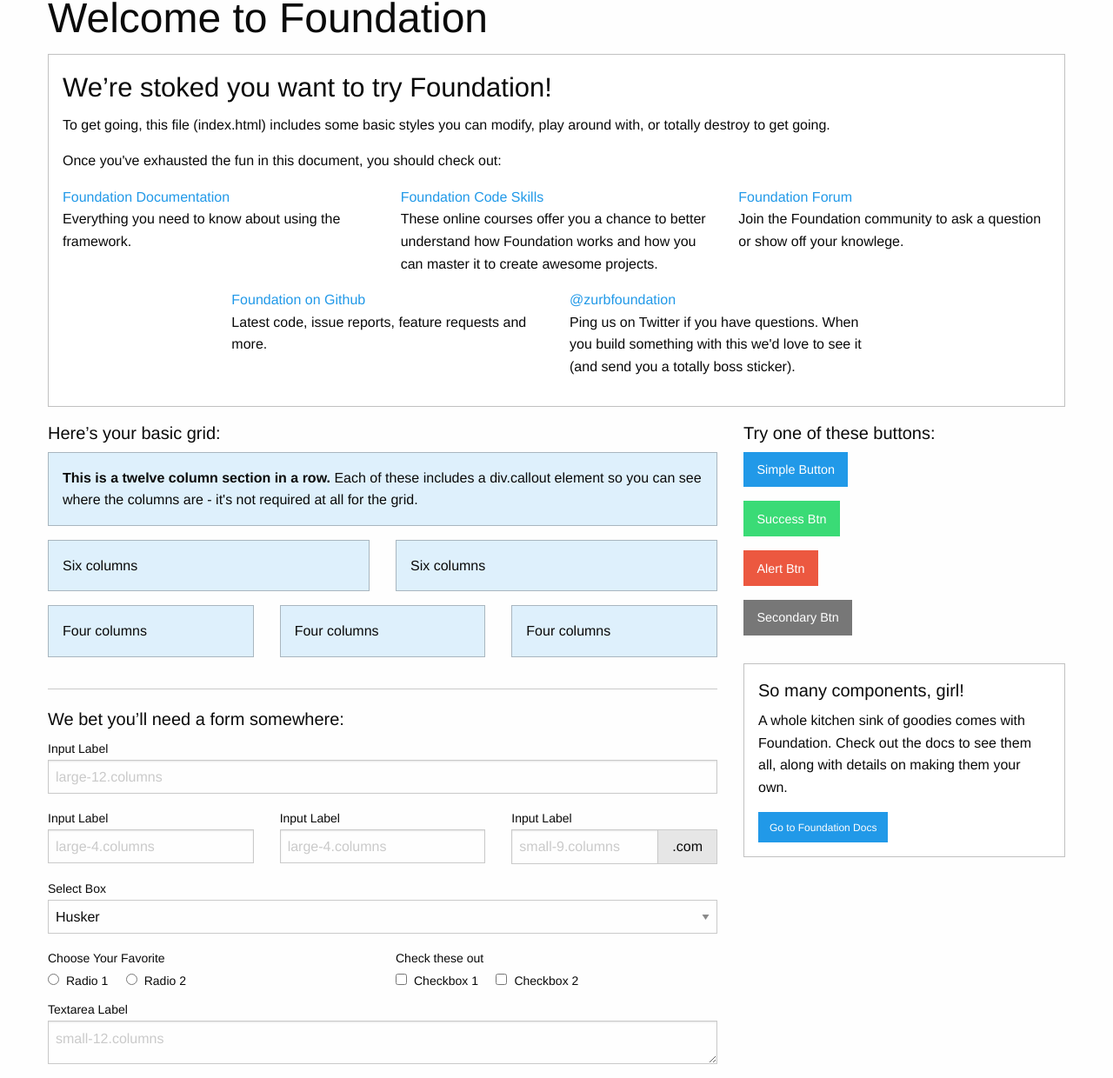
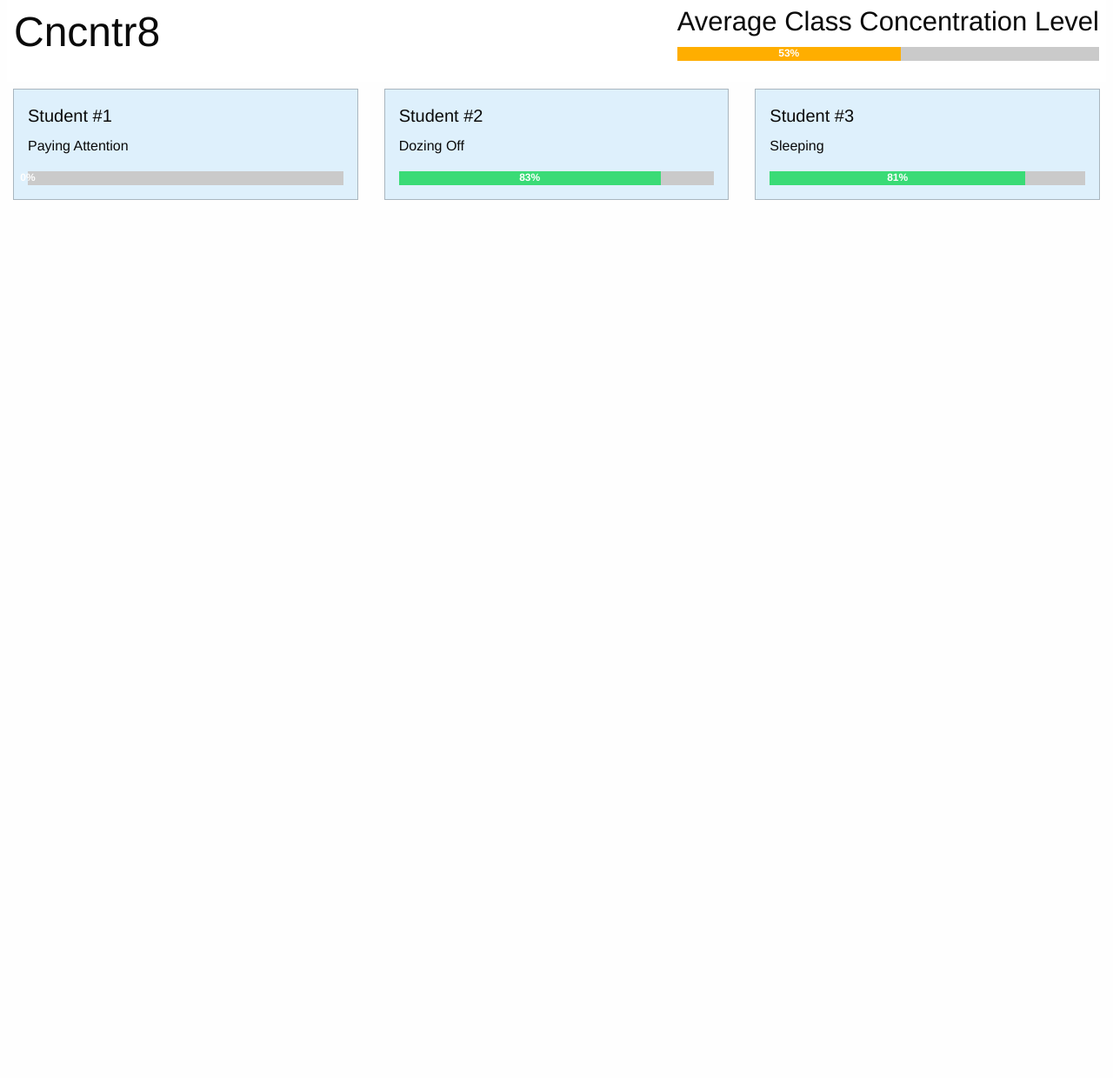
Before and after one commit to cncntr8/cncntr8-client, a plain HTML site: page index.html in a window 1280 px wide. Shown: the part 13-1253 px from the top of the page at 87% size. After the commit the page ends 808 px from the top, so only its background shows below. Drawn offline with nearby package versions, Linux system fonts and the light colour scheme; some icons are missing.

Commit message:
added random generated scores and classification code

```diff
--- a/index.html
+++ b/index.html
@@ -1,169 +1,75 @@
 <!doctype html>
-<html class="no-js" lang="en" dir="ltr">
+<html class="no-js" lang="en">
+
 <head>
-    <meta charset="utf-8">
-    <meta http-equiv="x-ua-compatible" content="ie=edge">
-    <meta name="viewport" content="width=device-width, initial-scale=1.0">
-    <title>Foundation for Sites</title>
+    <meta charset="utf-8" />
+    <meta name="viewport" content="width=device-width, initial-scale=1.0" />
+    <title>cncntr8</title>
     <link rel="stylesheet" href="css/foundation.css">
     <link rel="stylesheet" href="css/app.css">
+    <link href='http://cdnjs.cloudflare.com/ajax/libs/foundicons/3.0.0/foundation-icons.css' rel='stylesheet' type='text/css'>
+
 </head>
+
 <body>
-    <div class="row">
-      <div class="large-12 columns">
-        <h1>Welcome to Foundation</h1>
+
+    <div class="top-bar">
+        <div class="top-bar-left">
+            <h1>Cncntr8</h1>
+        </div>
+        <div class="top-bar-right">
+            <h3>Average Class Concentration Level</h3>
+            <div class="progress" role="progressbar" tabindex="0" aria-valuenow="20" aria-valuemin="0" aria-valuetext="0 percent" aria-valuemax="100">
+			  				<span class="progress-meter" style="width: 25%">
+			    				<p class="progress-meter-text">25%</p>
+			  				</span>
+						</div>
+
         </div>
     </div>
+        <div class="large-4 medium-4 small-4 columns">
+            <div class="primary callout">
+              <h5>Student #1</h5>
+			  <p>Paying Attention</p>
 
-    <div class="row">
-      <div class="large-12 columns">
-        <div class="callout">
-          <h3>We&rsquo;re stoked you want to try Foundation! </h3>
-          <p>To get going, this file (index.html) includes some basic styles you can modify, play around with, or totally destroy to get going.</p>
-          <p>Once you've exhausted the fun in this document, you should check out:</p>
-          <div class="row">
-            <div class="large-4 medium-4 columns">
-              <p><a href="http://foundation.zurb.com/docs">Foundation Documentation</a><br />Everything you need to know about using the framework.</p>
-            </div>
-            <div class="large-4 medium-4 columns">
-              <p><a href="http://zurb.com/university/code-skills">Foundation Code Skills</a><br />These online courses offer you a chance to better understand how Foundation works and how you can master it to create awesome projects.</p>
-            </div>
-            <div class="large-4 medium-4 columns">
-              <p><a href="http://foundation.zurb.com/forum">Foundation Forum</a><br />Join the Foundation community to ask a question or show off your knowlege.</p>
-            </div>
-          </div>
-          <div class="row">
-            <div class="large-4 medium-4 medium-push-2 columns">
-              <p><a href="http://github.com/zurb/foundation">Foundation on Github</a><br />Latest code, issue reports, feature requests and more.</p>
-            </div>
-            <div class="large-4 medium-4 medium-pull-2 columns">
-              <p><a href="https://twitter.com/ZURBfoundation">@zurbfoundation</a><br />Ping us on Twitter if you have questions. When you build something with this we'd love to see it (and send you a totally boss sticker).</p>
-            </div>
-          </div>
+			   <div class="progress" role="progressbar" tabindex="0" aria-valuenow="20" aria-valuemin="0" aria-valuetext="0 percent" aria-valuemax="100">
+			  				<span class="progress-meter" style="width: 75%">
+			    				<p class="progress-meter-text">75%</p>
+			  				</span>
 						</div>
 			        </div>
             </div>
 
-    <div class="row">
-      <div class="large-8 medium-8 columns">
-        <h5>Here&rsquo;s your basic grid:</h5>
-        <!-- Grid Example -->
-
-        <div class="row">
-          <div class="large-12 columns">
-            <div class="primary callout">
-              <p><strong>This is a twelve column section in a row.</strong> Each of these includes a div.callout element so you can see where the columns are - it's not required at all for the grid.</p>
-            </div>
-          </div>
-        </div>
-        <div class="row">
-          <div class="large-6 medium-6 columns">
-            <div class="primary callout">
-              <p>Six columns</p>
-            </div>
-          </div>
-          <div class="large-6 medium-6 columns">
-            <div class="primary callout">
-              <p>Six columns</p>
-            </div>
-          </div>
-        </div>
-        <div class="row">
     <div class="large-4 medium-4 small-4 columns">
             <div class="primary callout">
-              <p>Four columns</p>
-            </div>
-          </div>
-          <div class="large-4 medium-4 small-4 columns">
-            <div class="primary callout">
-              <p>Four columns</p>
-            </div>
-          </div>
-          <div class="large-4 medium-4 small-4 columns">
-            <div class="primary callout">
-              <p>Four columns</p>
+              <h5>Student #2</h5>
+			  <p>Dozing Off</p>
+
+			   <div class="progress" role="progressbar" tabindex="0" aria-valuenow="20" aria-valuemin="0" aria-valuetext="0 percent" aria-valuemax="100">
+			  				<span class="progress-meter" style="width: 50%">
+			    				<p class="progress-meter-text">50%</p>
+			  				</span>
 						</div>
 			        </div>
             </div>
 
-        <hr />
+    <div class="large-4 medium-4 small-4 columns">
+            <div class="primary callout">
+              <h5>Student #3</h5>
+			  <p>Sleeping</p>
 
-        <h5>We bet you&rsquo;ll need a form somewhere:</h5>
-        <form>
-          <div class="row">
-            <div class="large-12 columns">
-              <label>Input Label</label>
-              <input type="text" placeholder="large-12.columns" />
-            </div>
-          </div>
-          <div class="row">
-            <div class="large-4 medium-4 columns">
-              <label>Input Label</label>
-              <input type="text" placeholder="large-4.columns" />
-            </div>
-            <div class="large-4 medium-4 columns">
-              <label>Input Label</label>
-              <input type="text" placeholder="large-4.columns" />
-            </div>
-            <div class="large-4 medium-4 columns">
-              <div class="row collapse">
-                <label>Input Label</label>
-                <div class="input-group">
-                  <input type="text" placeholder="small-9.columns" class="input-group-field" />
-                  <span class="input-group-label">.com</span>
-                </div>
-              </div>
-            </div>
-          </div>
-          <div class="row">
-            <div class="large-12 columns">
-              <label>Select Box</label>
-              <select>
-                <option value="husker">Husker</option>
-                <option value="starbuck">Starbuck</option>
-                <option value="hotdog">Hot Dog</option>
-                <option value="apollo">Apollo</option>
-              </select>
-            </div>
-          </div>
-          <div class="row">
-            <div class="large-6 medium-6 columns">
-              <label>Choose Your Favorite</label>
-              <input type="radio" name="pokemon" value="Red" id="pokemonRed"><label for="pokemonRed">Radio 1</label>
-              <input type="radio" name="pokemon" value="Blue" id="pokemonBlue"><label for="pokemonBlue">Radio 2</label>
-            </div>
-            <div class="large-6 medium-6 columns">
-              <label>Check these out</label>
-              <input id="checkbox1" type="checkbox"><label for="checkbox1">Checkbox 1</label>
-              <input id="checkbox2" type="checkbox"><label for="checkbox2">Checkbox 2</label>
-            </div>
-          </div>
-          <div class="row">
-            <div class="large-12 columns">
-              <label>Textarea Label</label>
-              <textarea placeholder="small-12.columns"></textarea>
-            </div>
-          </div>
-        </form>
-      </div>
-
-      <div class="large-4 medium-4 columns">
-        <h5>Try one of these buttons:</h5>
-        <p><a href="#" class="button">Simple Button</a><br/>
-        <a href="#" class="success button">Success Btn</a><br/>
-        <a href="#" class="alert button">Alert Btn</a><br/>
-        <a href="#" class="secondary button">Secondary Btn</a></p>
-        <div class="callout">
-          <h5>So many components, girl!</h5>
-          <p>A whole kitchen sink of goodies comes with Foundation. Check out the docs to see them all, along with details on making them your own.</p>
-          <a href="http://foundation.zurb.com/sites/docs/" class="small button">Go to Foundation Docs</a>
+			   <div class="progress" role="progressbar" tabindex="0" aria-valuenow="20" aria-valuemin="0" aria-valuetext="0 percent" aria-valuemax="100">
+			  				<span class="progress-meter" style="width: 25%">
+			    				<p class="progress-meter-text">25%</p>
+			  				</span>
 						</div>
 			        </div>
             </div>
 
-    <script src="js/vendor/jquery.js"></script>
-    <script src="js/vendor/what-input.js"></script>
+    <script src="https://code.jquery.com/jquery-2.1.4.min.js"></script>
     <script src="js/vendor/foundation.js"></script>
     <script src="js/app.js"></script>
+    <script type="text/javascript" src="https://intercom.zurb.com/scripts/zcom.js"></script>
 </body>
+
 </html>
--- a/js/app.js
+++ b/js/app.js
@@ -1,42 +1,42 @@
-$(document).foundation()
-
-
-var exampleSocket = new WebSocket("ws://www.example.com/socketserver", "protocolOne");
-
+var exampleSocket = new WebSocket("ws://localhost:8000");
+/*
 exampleSocket.onmessage = function(event) {
     var f = document.getElementById("chatbox").contentDocument;
     var text = "";
     var msg = JSON.parse(event.data);
-  var time = new Date(msg.date);
-  var timeStr = time.toLocaleTimeString();
 
-  switch(msg.type) {
+    switch (msg.type) {
         case "id":
             clientID = msg.id;
             setUsername();
             break;
-    case "username":
-      text = "<b>User <em>" + msg.name + "</em> signed in at " + timeStr + "</b><br>";
-      break;
-    case "message":
-      text = "(" + timeStr + ") <b>" + msg.name + "</b>: " + msg.text + "<br>";
-      break;
-    case "rejectusername":
-      text = "<b>Your username has been set to <em>" + msg.name + "</em> because the name you chose is in use.</b><br>"
-      break;
-    case "userlist":
-      var ul = "";
-      for (i=0; i < msg.users.length; i++) {
-        ul += msg.users[i] + "<br>";
     }
     document.getElementById("userlistbox").innerHTML = ul;
-      break;
 }
 
 if (text.length) {
     f.write(text);
     document.getElementById("chatbox").contentWindow.scrollByPages(1);
+};
+*/
+exampleSocket.close();
+
+for (var i=0; i<4;i++) {
+	var rando =parseInt(Math.random() * 100);
+	var color = "";
+	if (rando<=30){
+		color = "progress alert"
 	}
-};
+	if (rando>30 && rando<=70){
+		color = "progress warning"
+	}
+	if (rando>70 && rando<=100){
+		color = "progress success"
+	}
 
-exampleSocket.close();
+	//25% placeholder for integer from
+	document.getElementsByTagName("span")[i].setAttribute("style", ("width:" +rando +"%"));
+	document.getElementsByClassName("progress-meter-text")[i].innerHTML=(rando+"%");
+	document.getElementsByClassName("progress")[i].className =color;
+
+}
```
Also changed, not shown: simple-blog.html (deleted, +0 -78 lines). Lines whose indentation alone changed are shown as unchanged.
